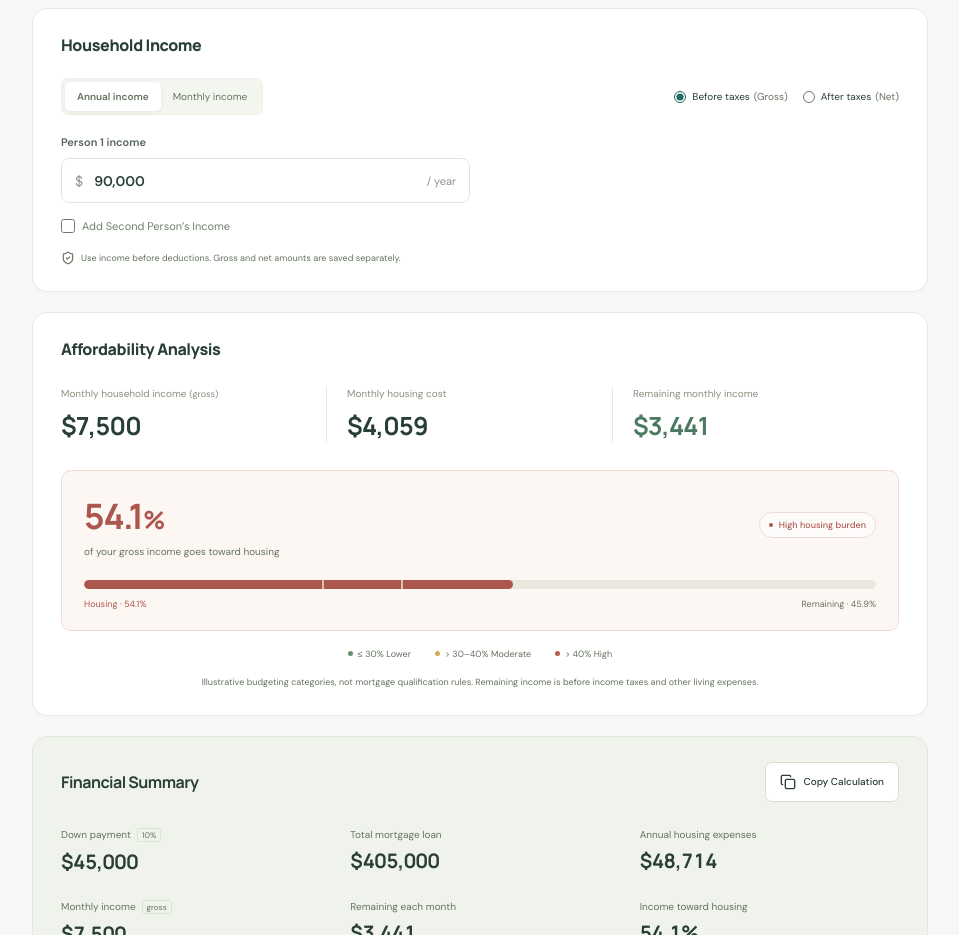
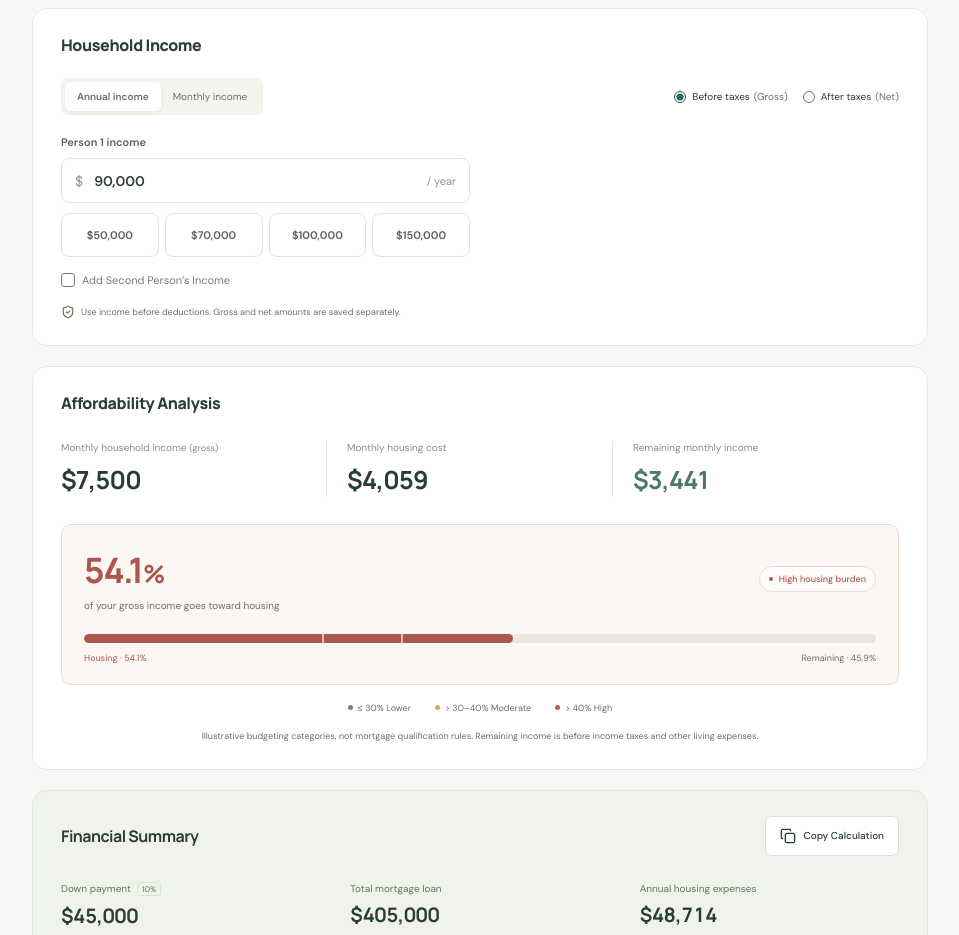
Before and after one commit to bishwashere/house-cost, a Next.js app: page / in a window 1280 px wide. Shown: the part 940-1875 px from the top of the page, without its empty margins (160-1119 px from the left). Built offline with nearby package versions, Linux system fonts and the light colour scheme.

Commit message:
Add quick income presets for each household member

```diff
--- a/app/page.tsx
+++ b/app/page.tsx
@@ -76,7 +76,8 @@ export default function Calculator() {
     return () => { clearTimeout(timer); controller.abort(); };
   }, [zip]);
 
-  const setIncome = (index: number, value: string) => setIncomes(previous => ({ ...previous, [basis]: previous[basis].map((amount, i) => i === index ? Number(value) * (period === "monthly" ? 12 : 1) : amount) }));
+  const setAnnualIncome = (index: number, value: number) => setIncomes(previous => ({ ...previous, [basis]: previous[basis].map((amount, i) => i === index ? value : amount) }));
+  const setIncome = (index: number, value: string) => setAnnualIncome(index, Number(value) * (period === "monthly" ? 12 : 1));
   const reset = () => {
     setValues(Object.fromEntries(Object.entries(defaults).map(([key, value]) => [key, String(value)])) as Record<keyof Inputs, string>);
     setZip("17011"); setLocation(defaultLocation); setLocationStatus(""); setOverrides({});
@@ -141,7 +142,12 @@ export default function Calculator() {
 
       <section className="card income-card" aria-labelledby="income-heading"><div className="step-title"><h2 id="income-heading">Household Income</h2></div>
         <div className="income-options"><div className="segmented" aria-label="Income frequency"><button aria-pressed={period === "annual"} onClick={() => setPeriod("annual")}>Annual income</button><button aria-pressed={period === "monthly"} onClick={() => setPeriod("monthly")}>Monthly income</button></div><fieldset className="basis-options"><legend className="sr-only">Income tax basis</legend><label><input type="radio" name="basis" checked={basis === "gross"} onChange={() => setBasis("gross")}/> Before taxes <span>(Gross)</span></label><label><input type="radio" name="basis" checked={basis === "net"} onChange={() => setBasis("net")}/> After taxes <span>(Net)</span></label></fieldset></div>
-        <div className="income-inputs"><NumberField id={`income1-${basis}`} label="Person 1 income" value={incomes[basis][0] ? String(incomes[basis][0] / (period === "annual" ? 1 : 12)) : ""} onChange={value => setIncome(0, value)} prefix="$" suffix={period === "annual" ? "/ year" : "/ month"}/>{second && <NumberField id={`income2-${basis}`} label="Person 2 income" value={incomes[basis][1] ? String(incomes[basis][1] / (period === "annual" ? 1 : 12)) : ""} onChange={value => setIncome(1, value)} prefix="$" suffix={period === "annual" ? "/ year" : "/ month"}/>}</div>
+        <div className="income-inputs">{(second ? [0, 1] : [0]).map(index => <div key={`${index}-${basis}`}>
+          <NumberField id={`income${index + 1}-${basis}`} label={`Person ${index + 1} income`} value={incomes[basis][index] ? String(incomes[basis][index] / (period === "annual" ? 1 : 12)) : ""} onChange={value => setIncome(index, value)} prefix="$" suffix={period === "annual" ? "/ year" : "/ month"}/>
+          <div className="down-payment-options income-presets" role="group" aria-label={`Person ${index + 1} ${period} ${basis} income presets`}>
+            {[50000, 70000, 100000, 150000].map(amount => <button key={amount} type="button" aria-pressed={incomes[basis][index] === amount} onClick={() => setAnnualIncome(index, amount)}>{currency(amount / (period === "annual" ? 1 : 12), period === "annual" ? 0 : 2)}</button>)}
+          </div>
+        </div>)}</div>
         <label className="second-person"><input type="checkbox" checked={second} onChange={event => setSecond(event.target.checked)}/> Add Second Person’s Income</label><div className="income-note"><ShieldCheck size={14}/><span>{basis === "gross" ? "Use income before deductions. Gross and net amounts are saved separately." : "Enter your actual take-home income. We don’t estimate taxes or convert gross to net."}</span></div>
       </section>
 
```
Also changed, not shown: app/globals.css.
